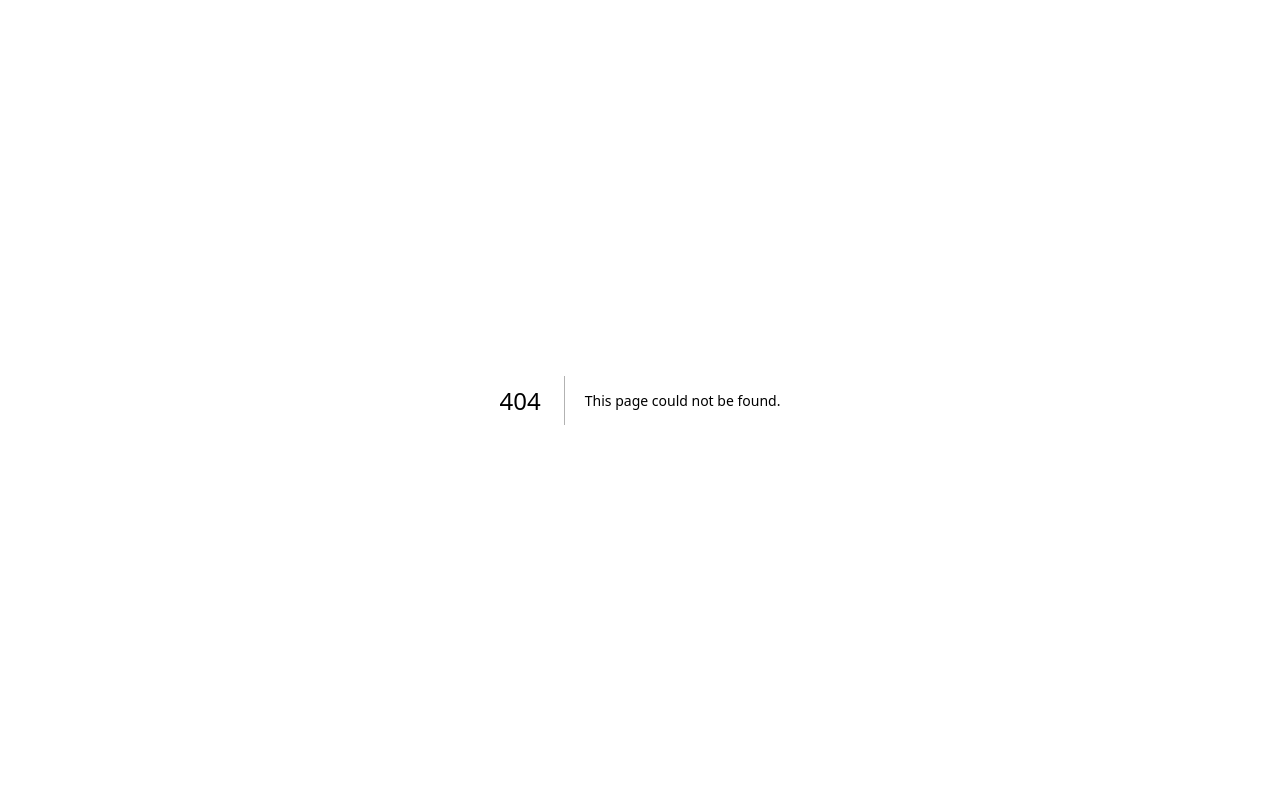
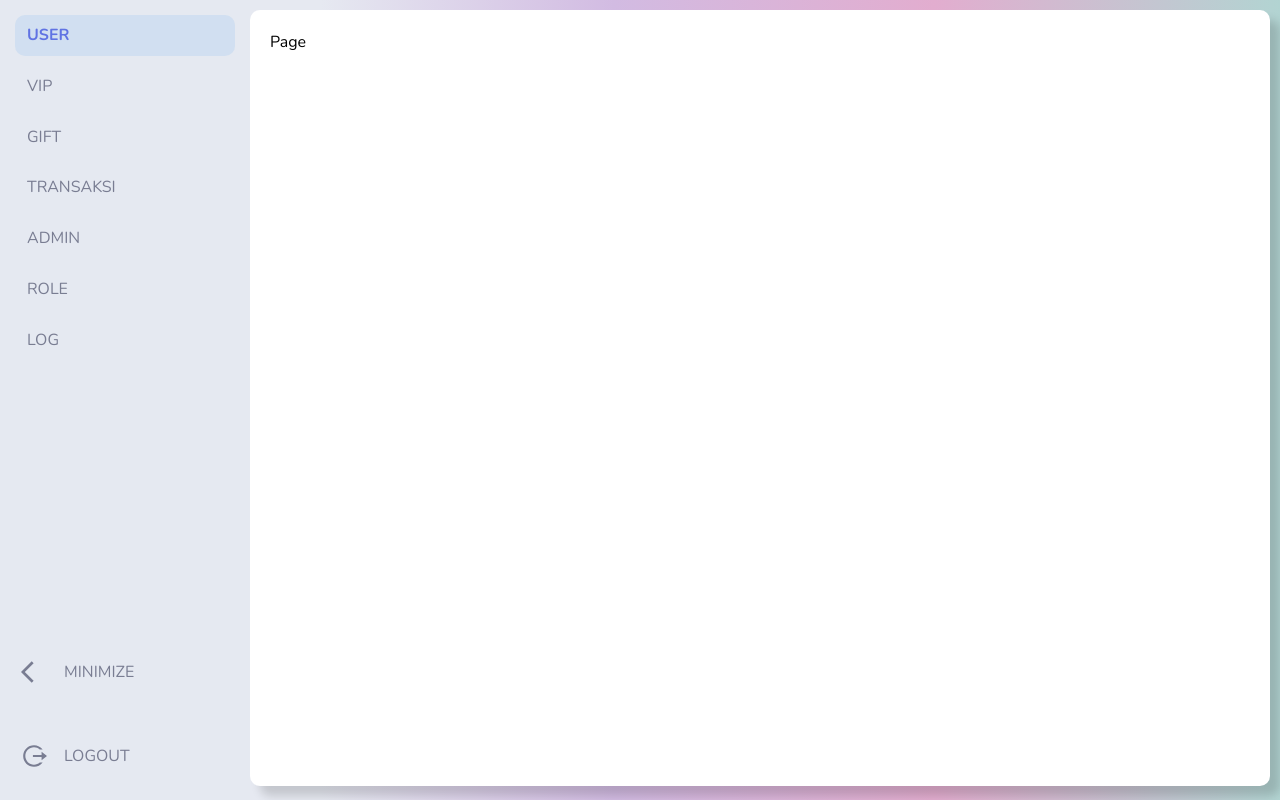
Before and after one commit to bipproduction/bogopa-server, a Next.js app: page /home in a window 1280 px wide. Before the commit this address had no page. Built offline with nearby package versions, Linux system fonts and the light colour scheme.

Commit message:
style : update dahsboard
Deskripsi:
- update dahsboard admin

No Issue

```diff
--- /dev/null
+++ b/src/app/(dashboard)/home/page.tsx
@@ -0,0 +1,14 @@
+import React from 'react';
+
+function Page() {
+  return (
+    <>
+    <div>
+      Page
+    </div>
+
+    </>
+  );
+}
+
+export default Page;
--- a/src/app/layout.tsx
+++ b/src/app/layout.tsx
@@ -3,10 +3,18 @@
 import '@mantine/core/styles.css';
 
 import { ColorSchemeScript, MantineProvider } from '@mantine/core';
+import { Nunito } from "next/font/google";
+
+const nunito = Nunito({
+  weight: ["200","300","400", "500", "600", "700", "800", "900", "1000"],
+  subsets: ["latin"],
+  display: "fallback",
+});
 
 export const metadata = {
-  title: 'My Mantine app',
-  description: 'I have followed setup instructions carefully',
+
+  title: 'BOGOPA',
+  description: 'BOGOPA',
 };
 
 export default function RootLayout({
@@ -19,7 +27,7 @@ export default function RootLayout({
       <head>
         <ColorSchemeScript />
       </head>
-      <body>
+      <body style={nunito.style}>
         <MantineProvider>{children}</MantineProvider>
       </body>
     </html>
--- /dev/null
+++ b/src/module/_global/bin/WARNA.ts
@@ -0,0 +1,7 @@
+export const Warna = {
+    bgDashboard: 'linear-gradient(90deg, rgba(230,233,241,1) 25%, rgba(210,187,226,1) 48%, rgba(226,173,207,1) 73%, rgba(178,212,210,1) 100%)',
+    bgNavbarKecil: '#E5E9F1',
+    bgNavbarBesar: '#E5E9F1',
+    abuAbu: '#797d92',
+    biruTua: '#2f3656'
+}
--- a/src/module/_global/dahsboard/components/data_navbar_buka.ts
+++ b/src/module/_global/dahsboard/components/data_navbar_buka.ts
@@ -4,41 +4,41 @@ export const DataNavbarBuka = [
     {
         key: 1,
         label: "USER",
-        link: "/",
+        link: "/home",
         icon: MdStorage,
      },
     {
-        key: 1,
+        key: 2,
         label: "VIP",
         link: "/vip",
         icon: MdStorage,
      },
     {
-        key: 1,
+        key: 3,
         label: "GIFT",
         link: "/gift",
         icon: MdStorage,
      },
     {
-        key: 1,
+        key: 4,
         label: "TRANSAKSI",
         link: "/transaksi",
         icon: MdStorage,
      },
     {
-        key: 1,
+        key: 5,
         label: "ADMIN",
         link: "/admin",
         icon: MdStorage,
      },
     {
-        key: 1,
+        key: 6,
         label: "ROLE",
         link: "/role",
         icon: MdStorage,
      },
     {
-        key: 1,
+        key: 7,
         label: "LOG",
         link: "/log",
         icon: MdStorage,
--- a/src/module/_global/dahsboard/components/data_navbar_tertutup.ts
+++ b/src/module/_global/dahsboard/components/data_navbar_tertutup.ts
@@ -1,44 +1,46 @@
 import { MdStorage } from "react-icons/md";
+import { HiHome, HiGift, HiCurrencyDollar } from "react-icons/hi";
+import { RiVipFill } from "react-icons/ri";
 
 export const DataNavbarTertutup = [
     {
         key: 1,
         label: "USER",
-        link: "/",
-        icon: MdStorage,
+        link: "/home",
+        icon: HiHome,
      },
     {
-        key: 1,
+        key: 2,
         label: "VIP",
         link: "/vip",
-        icon: MdStorage,
+        icon: RiVipFill,
      },
     {
-        key: 1,
+        key: 3,
         label: "GIFT",
         link: "/gift",
-        icon: MdStorage,
+        icon: HiGift,
      },
     {
-        key: 1,
+        key: 4,
         label: "TRANSAKSI",
         link: "/transaksi",
-        icon: MdStorage,
+        icon: HiCurrencyDollar,
      },
     {
-        key: 1,
+        key: 5,
         label: "ADMIN",
         link: "/admin",
         icon: MdStorage,
      },
     {
-        key: 1,
+        key: 6,
         label: "ROLE",
         link: "/role",
         icon: MdStorage,
      },
     {
-        key: 1,
+        key: 7,
         label: "LOG",
         link: "/log",
         icon: MdStorage,
--- a/src/module/_global/dahsboard/view/layout_dashboard.tsx
+++ b/src/module/_global/dahsboard/view/layout_dashboard.tsx
@@ -1,19 +1,20 @@
 "use client"
 import { useDisclosure, useShallowEffect } from '@mantine/hooks';
 import React, { useState } from 'react';
-import { MdArrowForwardIos } from 'react-icons/md';
+import { MdArrowForwardIos, MdArrowBackIos } from 'react-icons/md';
 import { AiOutlineClose } from 'react-icons/ai';
 import { RiLogoutCircleRLine } from 'react-icons/ri';
 import { usePathname, useRouter } from 'next/navigation';
 import { ActionIcon, AppShell, AppShellNavbar, AppShellSection, Box, Burger, Divider, Grid, Group, Modal, NavLink, Skeleton, Stack, Text, Title, Tooltip } from '@mantine/core';
 import { DataNavbarBuka } from '../components/data_navbar_buka';
 import { DataNavbarTertutup } from '../components/data_navbar_tertutup';
+import { Warna } from '../../bin/WARNA';
 
 export default function LayoutDashboard({ children }: { children: React.ReactNode }) {
 //   const [valOpenModal, setOpenModal] = useAtom(isModalLayout)
   const [opened, { toggle }] = useDisclosure();
-  const [isOpenNavbar, setOpenNavbar] = useState(true)
-  const [isNavOpt, setNavOpt] = useState({ width: 100, breakpoint: 'sm', collapsed: { mobile: isOpenNavbar } })
+  const [isOpenNavbar, setOpenNavbar] = useState(false)
+  const [isNavOpt, setNavOpt] = useState({ width: 250, breakpoint: 'sm', collapsed: { mobile: isOpenNavbar } })
 
   const router = useRouter();
   const pathname = usePathname();
@@ -28,11 +29,11 @@ export default function LayoutDashboard({ children }: { children: React.ReactNod
       >
         {isOpenNavbar &&
           (
-            <AppShellNavbar pl={23} pt={20} bg={"#000000"} style={{
+            <AppShellNavbar pl={23} pt={20} bg={Warna.bgNavbarKecil} style={{
               border: "none"
             }}>
-              <Group>
-                <Text fw={"bold"} c={"white"}>BG</Text>
+              <Group pl={11} pt={10}>
+                <Text fw={"bold"} fz={20} c={"dark"}>BG</Text>
                 <Burger opened={opened} color="rgba(255, 255, 255, 1)" onClick={toggle} hiddenFrom="sm" size="sm" />
               </Group>
               <Group
@@ -43,7 +44,7 @@ export default function LayoutDashboard({ children }: { children: React.ReactNod
                     <Box key={i}>
                       <Tooltip label={v.label}>
                         <ActionIcon
-                          c={v.link === active ? "#CF0A0A" : "white"}
+                          c={v.link === active ? "#6073e3" : Warna.abuAbu}
                           size={30}
                           variant="subtle"
                           onClick={() => {
@@ -69,7 +70,7 @@ export default function LayoutDashboard({ children }: { children: React.ReactNod
                   <ActionIcon onClick={() => {
                     setNavOpt({ width: 250, breakpoint: 'sm', collapsed: { mobile: isOpenNavbar } })
                     setOpenNavbar(false)
-                  }} variant='subtle' c={"white"}>
+                  }} variant='subtle' c={Warna.abuAbu}>
                     <MdArrowForwardIos size={30} />
                   </ActionIcon>
                 </Group>
@@ -77,7 +78,7 @@ export default function LayoutDashboard({ children }: { children: React.ReactNod
                   <ActionIcon variant='subtle'
                 //   onClick={() => setOpenModal(true)}
                   >
-                    <RiLogoutCircleRLine size={30} color={"white"} />
+                    <RiLogoutCircleRLine size={30} color={Warna.abuAbu} />
                   </ActionIcon>
                 </Group>
               </Group>
@@ -85,36 +86,24 @@ export default function LayoutDashboard({ children }: { children: React.ReactNod
           )
         }
         {!isOpenNavbar &&
-          <AppShellNavbar pt={20} bg={"#000000"} style={{
+          <AppShellNavbar   bg={Warna.bgNavbarBesar} style={{
             border: "none"
-          }}>
-            <Group justify="flex-end" pr={20} pt={30}>
-              <ActionIcon onClick={() => {
-                setNavOpt({ width: 100, breakpoint: 'sm', collapsed: { mobile: isOpenNavbar } })
-                setOpenNavbar(true)
-              }} variant='subtle' c={"white"}>
-                <AiOutlineClose size={30} />
-              </ActionIcon>
-            </Group>
+          }} pt={10}>
             {DataNavbarBuka.map((item) => {
               return (
-                <Box key={item.key} m={5} mt={5}>
+                <Box key={item.key} m={5} mt={5} pl={10} pr={10}>
                   <NavLink
                     active
+                    style={{borderRadius: 10,}}
                     label={active === item.link ? (
                       <Box>
-                        <Title order={5} onClick={() => router.push(item.link)}>
+                        <Text fw={'bold'} onClick={() => router.push(item.link)} c={"#6073e3"}>
                           {item.label}
-                        </Title>
-                        <Grid pt={5}>
-                          <Grid.Col span={3}>
-                            <Divider color={"#CF0A0A"} size="lg" />
-                          </Grid.Col>
-                        </Grid>
+                        </Text>
                       </Box>
                     ) : (
                       <Box>
-                        <Text onClick={() => router.push(item.link)}>
+                        <Text onClick={() => router.push(item.link)} c={Warna.abuAbu}>
                           {item.label}
                         </Text>
 
@@ -124,8 +113,8 @@ export default function LayoutDashboard({ children }: { children: React.ReactNod
                     onClick={() => {
                       router.push(item.link);
                     }}
-                    c={"white"}
-                    variant="subtle"
+                    c={"pink"}
+                    variant={active == item.link ?'light' : 'subtle'}
                   />
                 </Box>
               )
@@ -137,34 +126,47 @@ export default function LayoutDashboard({ children }: { children: React.ReactNod
                 cursor: 'pointer',
               }}
             >
+              <Group justify='center' pl={20} pb={40}
+            //   onClick={() => setOpenModal(true)}
+            onClick={() => {
+              setNavOpt({ width: 100, breakpoint: 'sm', collapsed: { mobile: isOpenNavbar } })
+              setOpenNavbar(true)
+            }}
+              >
+                <ActionIcon  variant='subtle' c={Warna.abuAbu}>
+                <MdArrowBackIos size={30} />
+              </ActionIcon>
+                <Text c={Warna.abuAbu}>MINIMIZE</Text>
+              </Group>
               <Group justify='center' pl={20}
             //   onClick={() => setOpenModal(true)}
               >
                 <ActionIcon variant='subtle'>
-                  <RiLogoutCircleRLine size={30} color={"white"} />
+                  <RiLogoutCircleRLine size={30} color={Warna.abuAbu} />
                 </ActionIcon>
-                <Text c={"white"}>LOGOUT</Text>
+                <Text c={Warna.abuAbu}>LOGOUT</Text>
               </Group>
             </Group>
+
           </AppShellNavbar>
         }
         <AppShell.Main
-        // bg={WARNA.bgGradasi}
+        bg={Warna.bgDashboard}
         >
-          <Box p={20}>
+          <Box pt={10} pr={10} pb={10} >
+            <Box style={{
+              backgroundColor: "white",
+              padding: 20,
+              borderRadius: 10,
+              boxShadow: "10px 10px 10px 0px rgba(0,0,0,0.15)",
+            }}
+            mih={"97vh"}
+            >
             {children}
+            </Box>
           </Box>
         </AppShell.Main>
       </AppShell>
-      {/* <Modal
-        opened={valOpenModal}
-        onClose={() => setOpenModal(false)}
-        centered
-        withCloseButton={false}
-        closeOnClickOutside={false}
-      >
-        <ModalLogoutUser />
-      </Modal> */}
     </>
   );
 }
--- a/src/module/_global/index.ts
+++ b/src/module/_global/index.ts
@@ -1,3 +1,6 @@
+import { Warna } from "./bin/WARNA";
 import prisma from "./bin/prisma";
 
+
 export { prisma }
+export {Warna}
--- a/src/module/auth/login.tsx
+++ b/src/module/auth/login.tsx
@@ -51,7 +51,7 @@ export default function Login() {
               bg={"white"}
               c={"#005B41"}
               onClick={() => {
-                router.push('/dashboard')
+                router.push('/home')
               }}
             >
               Login
```
